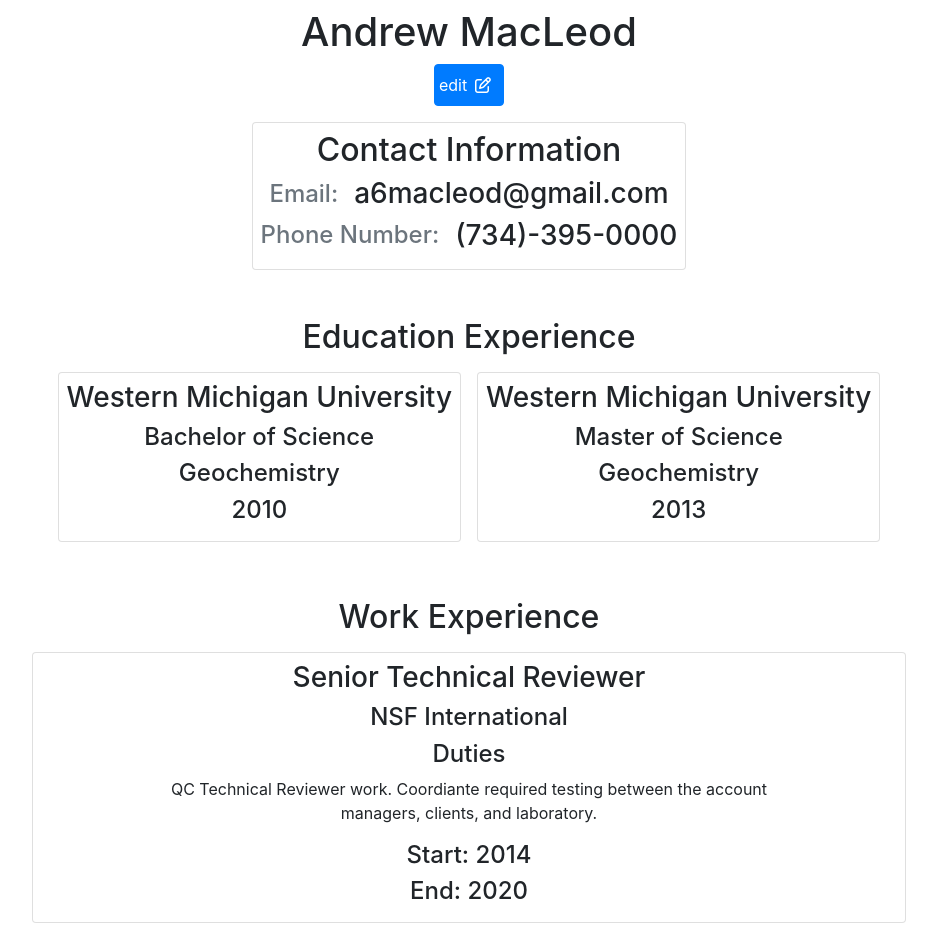
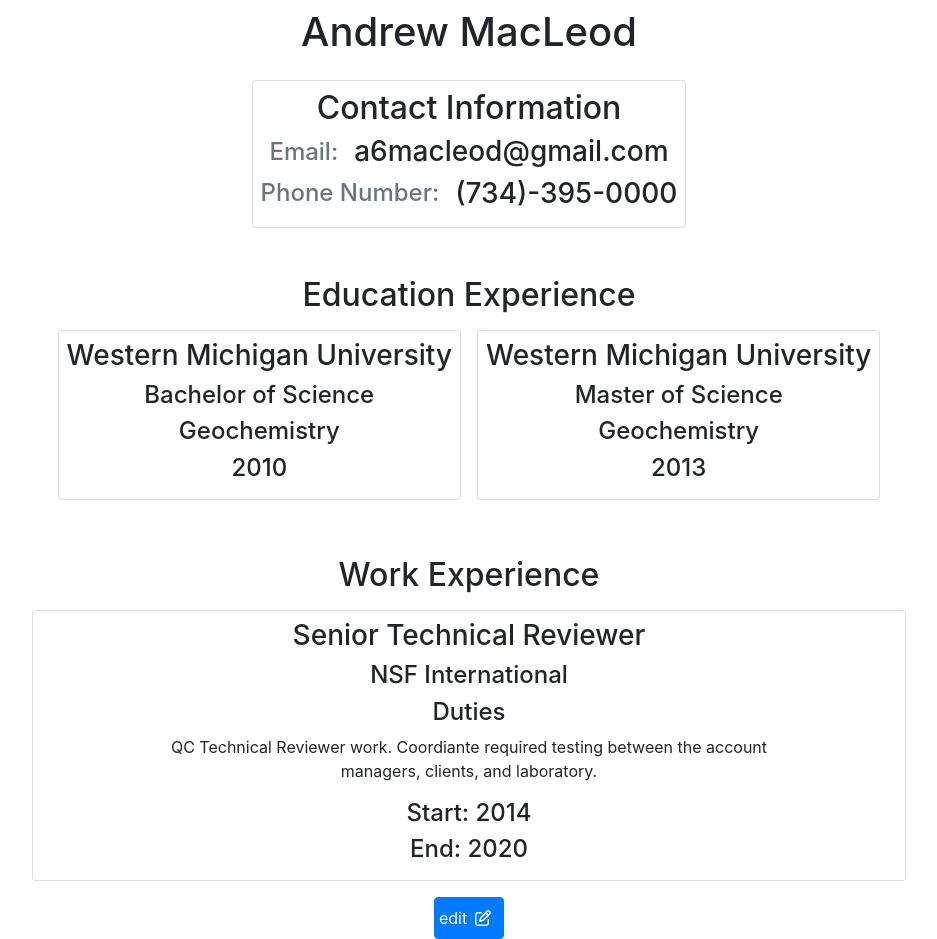
Before and after one commit to a6macleod/cv-project, a React (Create React App) app: page / in a window 1280 px wide. Shown: the whole page, without its empty margins (171-1108 px from the left). Built offline with nearby package versions, Linux system fonts and the light colour scheme.

Commit message:
Move save and edit buttons to App component

```diff
--- a/src/App.js
+++ b/src/App.js
@@ -184,6 +184,7 @@ class App extends React.Component {
             addExperience={this.addExperience}
             deleteExperience={this.deleteExperience}
           />
+          <input type="button" onClick={this.saveEdit} value="save" />
         </div>
       );
     } else {
@@ -194,10 +195,18 @@ class App extends React.Component {
             email={this.state.general.email}
             phone={this.state.general.phone}
             view={this.state.general.view}
-            handleClick={this.handleClick}
           />
           <Education education={this.state.education} />
           <Experience experience={this.state.experience} />
+
+          <button
+            className="btn btn-primary p-1"
+            onClick={() => {
+              this.handleClick();
+            }}
+          >
+            edit<i className="p-2 far fa-edit"></i>
+          </button>
         </div>
       );
     }
--- a/src/components/EditEducation.js
+++ b/src/components/EditEducation.js
@@ -97,7 +97,6 @@ class EditEducation extends React.Component {
             })}
           </div>
           {/* /.row */}
-          <input type="button" onClick={this.props.saveEdit} value="save" />
         </form>
       </div>
     );
--- a/src/components/EditExperience.js
+++ b/src/components/EditExperience.js
@@ -110,7 +110,6 @@ class EditExperience extends React.Component {
             })}
           </div>
           {/* /.row */}
-          <input type="button" onClick={this.props.saveEdit} value="save" />
         </form>
       </div>
     );
--- a/src/components/EditGeneralInfo.js
+++ b/src/components/EditGeneralInfo.js
@@ -48,7 +48,6 @@ class EditGeneralInfo extends React.Component {
                   onChange={this.handleChange}
                 />
               </div>
-              <input type="button" onClick={this.props.saveEdit} value="save" />
             </div>
             {/* /.card */}
           </div>
--- a/src/components/GeneralInformation.js
+++ b/src/components/GeneralInformation.js
@@ -6,14 +6,6 @@ const GeneralInformation = (props) => {
     <div className="mt-2 mb-5">
       <div className="wrapper">
         <h1 className="name">{props.name}</h1>
-        <button
-          className="btn btn-primary p-1"
-          onClick={() => {
-            props.handleClick();
-          }}
-        >
-          edit<i className="p-2 far fa-edit"></i>
-        </button>
       </div>
       <div className="row justify-content-center">
         <div className="card col-md- d-flex justify-content-center mt-3 p-2">
```
